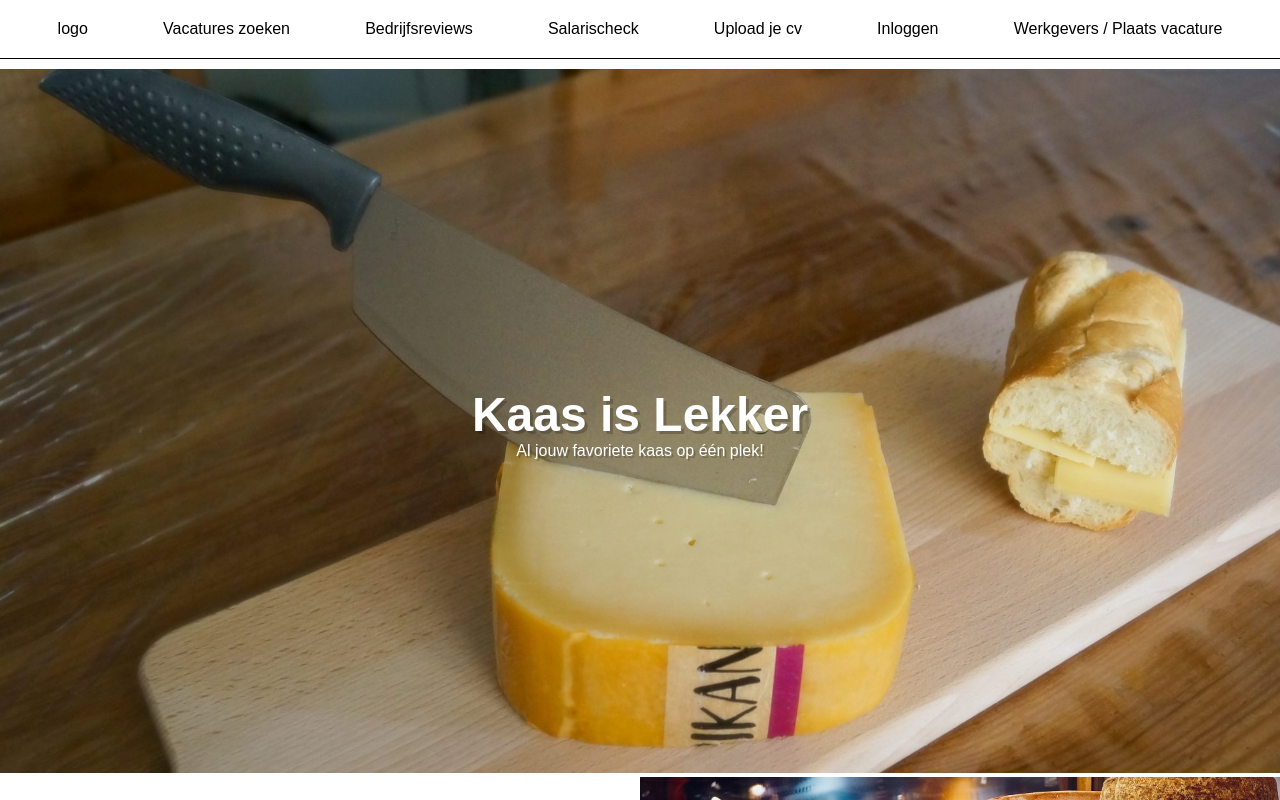
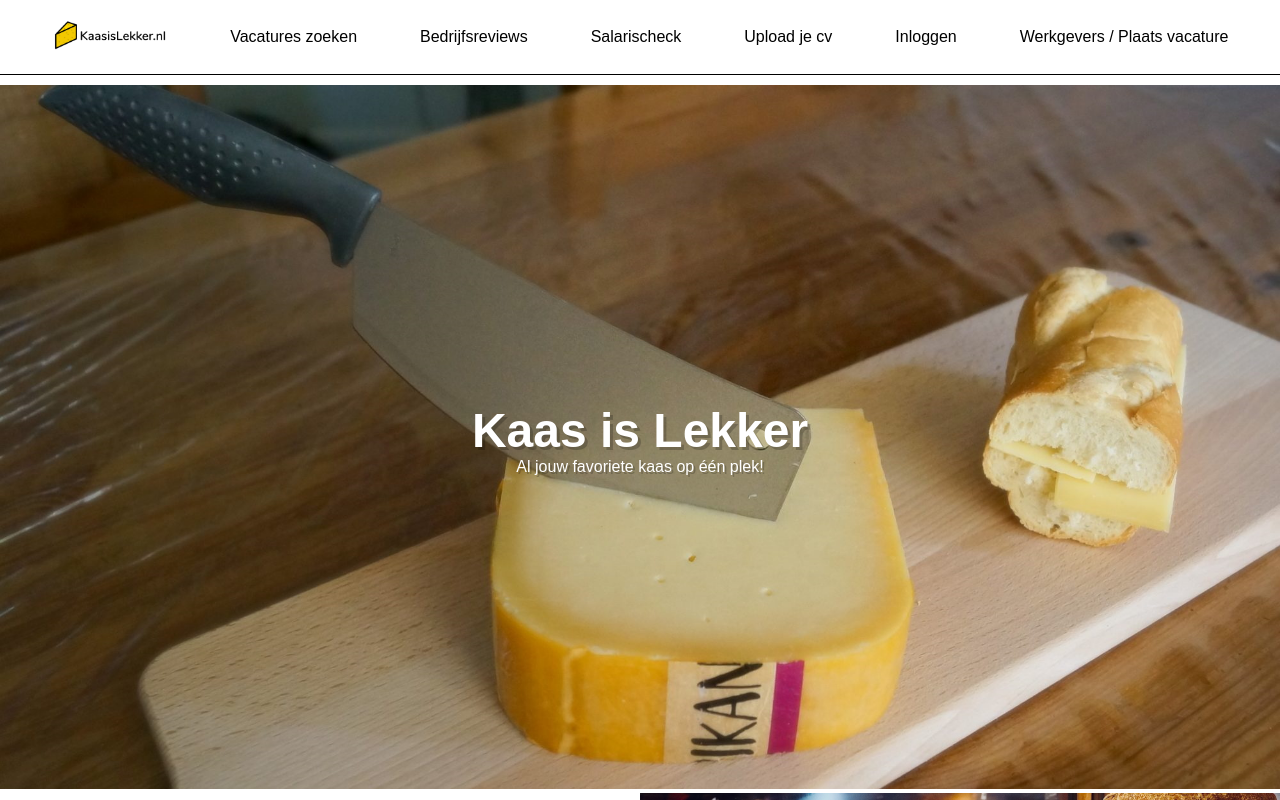
Before and after one commit to AidanMiddel/kaasislekker.nl, a React (Create React App) app: page / in a window 1280 px wide. Shown: the top 800 px of the page. Built offline with nearby package versions, Linux system fonts and the light colour scheme.

Commit message:
add Logo in Navigation

```diff
--- a/src/components/navbar/Navbar.css
+++ b/src/components/navbar/Navbar.css
@@ -1,9 +1,13 @@
 .navigationBar{
     display: flex;
     list-style: none;
-    gap: 0.2 rem;
     flex-direction: row;
     justify-content: space-around;
     padding: 2rem;
     border-bottom: 0.1rem solid black;
+    align-items: center;
 }
+
+.logo{
+    height: 3rem;
+}
--- a/src/components/navbar/Navbar.js
+++ b/src/components/navbar/Navbar.js
@@ -3,7 +3,7 @@ import "./Navbar.css"
 const Navbar = () => {
     return (
         <nav className="navigationBar">
-            <li>logo</li>
+            <li><img className="logo" src="logo.png" alt="" /></li>
             <li>Vacatures zoeken</li>
             <li>Bedrijfsreviews</li>
             <li>Salarischeck</li>
```
Also changed, not shown: public/logo.png (added).
